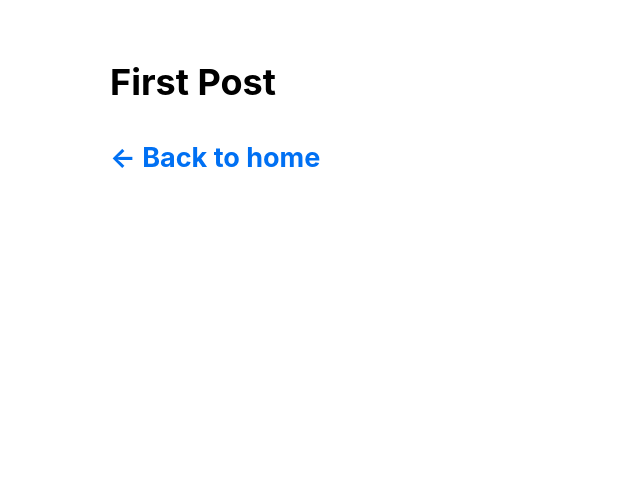
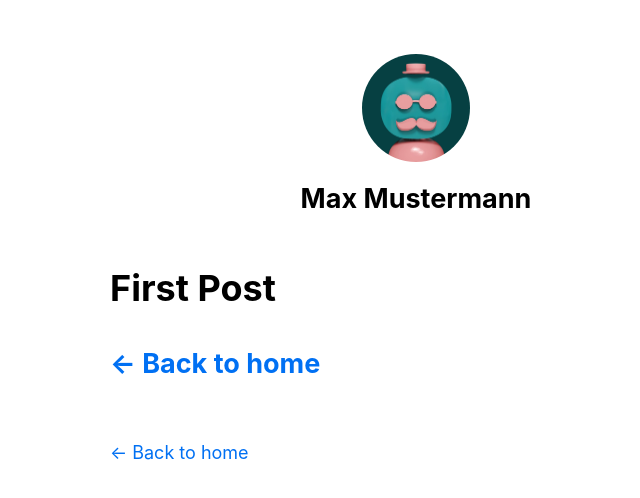
Before and after one commit to iafhurtado/nextjs-blogs, a Next.js app: page /posts/first-post in a window 1280 px wide. Shown: the top 498 px of the page, without its empty margins (224-864 px from the left). Built offline with nearby package versions, Linux system fonts and the light colour scheme.

Commit message:
learning next

```diff
--- a/components/layout.js
+++ b/components/layout.js
@@ -1,5 +1,69 @@
+import Head from 'next/head';
+import Image from 'next/image';
 import styles from './layout.module.css';
+import utilStyles from '../styles/utils.module.css';
+import Link from 'next/link';
 
-export default function Layout({ children }) {
-  return <div className={styles.container}>{children}</div>;
+const name = 'Max Mustermann';
+export const siteTitle = 'Next.js Sample Website';
+
+export default function Layout({ children, home }) {
+  return (
+    <div className={styles.container}>
+      <Head>
+        <link rel="icon" href="/favicon.ico" />
+        <meta
+          name="description"
+          content="Learn how to build a personal website using Next.js"
+        />
+        <meta
+          property="og:image"
+          content={`https://og-image.vercel.app/${encodeURI(
+            siteTitle,
+          )}.png?theme=light&md=0&fontSize=75px&images=https%3A%2F%2Fassets.vercel.com%2Fimage%2Fupload%2Ffront%2Fassets%2Fdesign%2Fnextjs-black-logo.svg`}
+        />
+        <meta name="og:title" content={siteTitle} />
+        <meta name="twitter:card" content="summary_large_image" />
+      </Head>
+      <header className={styles.header}>
+        {home ? (
+          <>
+            <Image
+              priority
+              src="/images/profile.jpg"
+              className={utilStyles.borderCircle}
+              height={144}
+              width={144}
+              alt=""
+            />
+            <h1 className={utilStyles.heading2Xl}>{name}</h1>
+          </>
+        ) : (
+          <>
+            <Link href="/">
+              <Image
+                priority
+                src="/images/profile.jpg"
+                className={utilStyles.borderCircle}
+                height={108}
+                width={108}
+                alt=""
+              />
+            </Link>
+            <h2 className={utilStyles.headingLg}>
+              <Link href="/" className={utilStyles.colorInherit}>
+                {name}
+              </Link>
+            </h2>
+          </>
+        )}
+      </header>
+      <main>{children}</main>
+      {!home && (
+        <div className={styles.backToHome}>
+          <Link href="/">← Back to home</Link>
+        </div>
+      )}
+    </div>
+  );
 }
--- a/components/layout.module.css
+++ b/components/layout.module.css
@@ -3,3 +3,13 @@
     padding: 0 1rem;
     margin: 3rem auto 6rem;
   }
+
+  .header {
+    display: flex;
+    flex-direction: column;
+    align-items: center;
+  }
+
+  .backToHome {
+    margin: 3rem 0 0;
+  }
--- /dev/null
+++ b/styles/utils.module.css
@@ -0,0 +1,52 @@
+.heading2Xl {
+    font-size: 2.5rem;
+    line-height: 1.2;
+    font-weight: 800;
+    letter-spacing: -0.05rem;
+    margin: 1rem 0;
+  }
+
+  .headingXl {
+    font-size: 2rem;
+    line-height: 1.3;
+    font-weight: 800;
+    letter-spacing: -0.05rem;
+    margin: 1rem 0;
+  }
+
+  .headingLg {
+    font-size: 1.5rem;
+    line-height: 1.4;
+    margin: 1rem 0;
+  }
+
+  .headingMd {
+    font-size: 1.2rem;
+    line-height: 1.5;
+  }
+
+  .borderCircle {
+    border-radius: 9999px;
+  }
+
+  .colorInherit {
+    color: inherit;
+  }
+
+  .padding1px {
+    padding-top: 1px;
+  }
+
+  .list {
+    list-style: none;
+    padding: 0;
+    margin: 0;
+  }
+
+  .listItem {
+    margin: 0 0 1.25rem;
+  }
+
+  .lightText {
+    color: #666;
+  }
```
